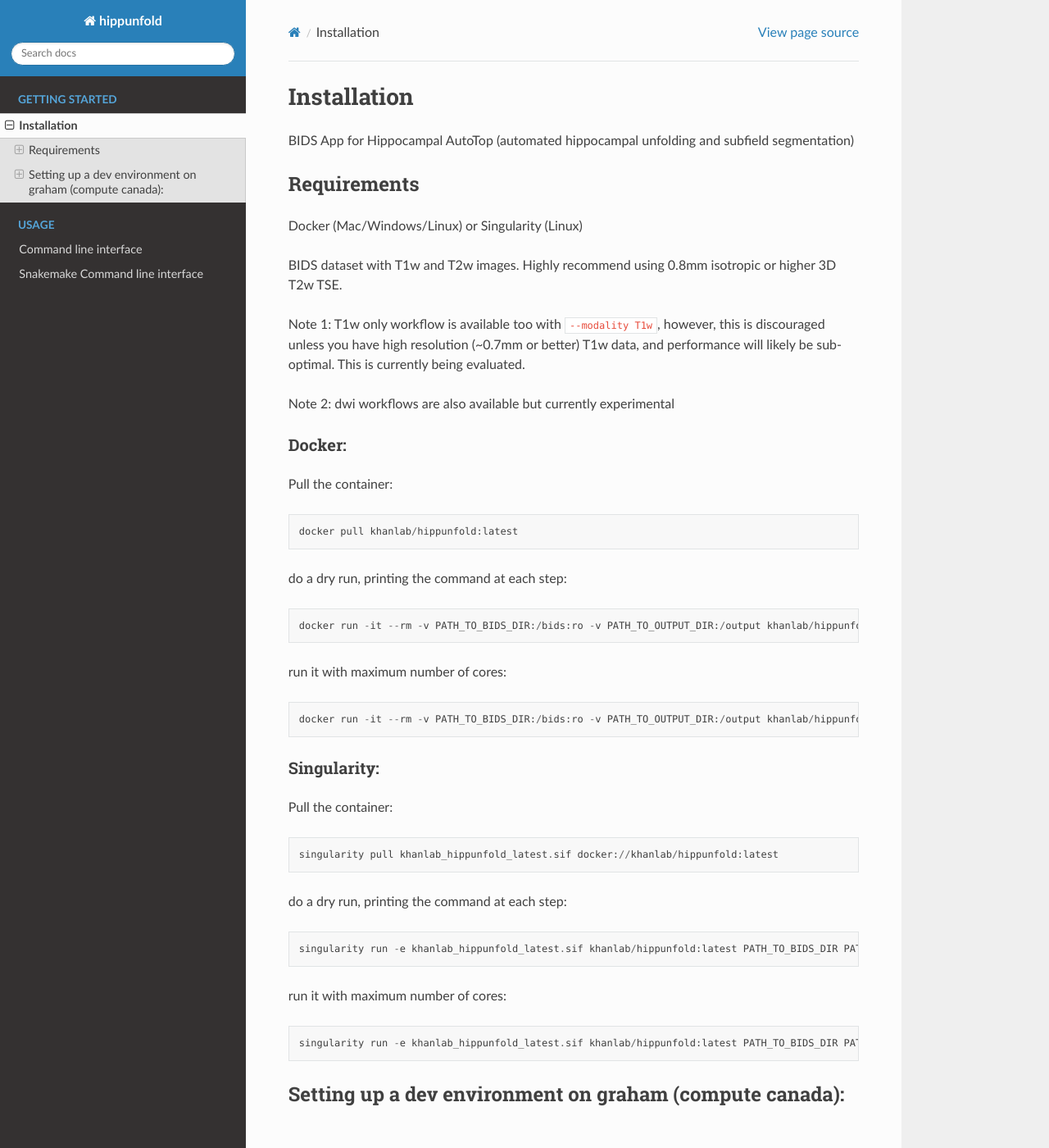
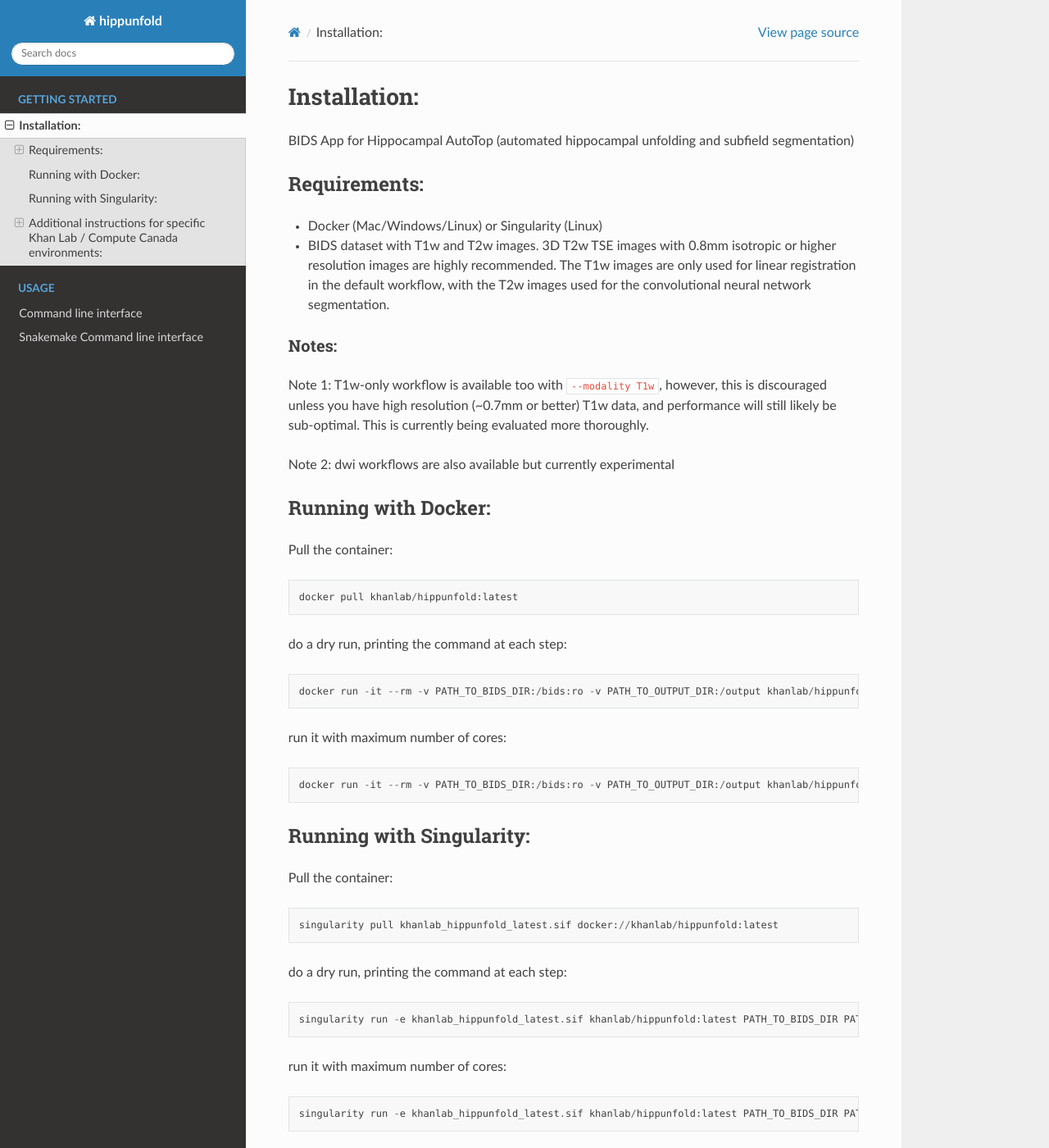
Before and after one commit to mcespedes99/hippunfold, a Sphinx documentation site: the page built from docs/getting_started/installation.rst, in a window 1280 px wide and 1400 px high. Shown: the whole window at 82% size. Built offline with Sphinx 7.4.7 and the Read the Docs theme 2.0.0, drawn with Linux system fonts in a browser that asks for light colours; some of the changed text lies outside the part shown.

Commit message:
updates to docs [skip ci]

```diff
--- a/docs/getting_started/installation.rst
+++ b/docs/getting_started/installation.rst
@@ -1,22 +1,25 @@
-Installation
-============
+Installation:
+=============
 
 BIDS App for Hippocampal AutoTop (automated hippocampal unfolding and subfield segmentation)
 
-Requirements
-------------
+Requirements:
+-------------
 
-Docker (Mac/Windows/Linux) or Singularity (Linux)
+* Docker (Mac/Windows/Linux) or Singularity (Linux)
 
-BIDS dataset with T1w and T2w images. Highly recommend using 0.8mm isotropic or higher 3D T2w TSE.
+* BIDS dataset with T1w and T2w images. 3D T2w TSE images with 0.8mm isotropic or higher resolution images are highly recommended. The T1w images are only used for linear registration in the default workflow, with the T2w images used for the convolutional neural network segmentation.
 
-Note 1: T1w only workflow is available too with ``--modality T1w``\ , however, this is discouraged unless you have high resolution (~0.7mm or better) T1w data, and performance will likely be sub-optimal. This is currently being evaluated.
+Notes:
+^^^^^^
+
+Note 1: T1w-only workflow is available too with ``--modality T1w``\ , however, this is discouraged unless you have high resolution (~0.7mm or better) T1w data, and performance will still likely be sub-optimal. This is currently being evaluated more thoroughly.
 
 Note 2: dwi workflows are also available but currently experimental
 
 
-Docker:
-^^^^^^^
+Running with Docker:
+--------------------
 
 Pull the container::
 
@@ -31,8 +34,8 @@
    docker run -it --rm -v PATH_TO_BIDS_DIR:/bids:ro -v PATH_TO_OUTPUT_DIR:/output khanlab/hippunfold:latest /bids /output participant -p --cores all
 
 
-Singularity:
-^^^^^^^^^^^^
+Running with Singularity:
+-------------------------
 
 Pull the container::
 
@@ -47,11 +50,13 @@
    singularity run -e khanlab_hippunfold_latest.sif khanlab/hippunfold:latest PATH_TO_BIDS_DIR PATH_TO_OUTPUT_DIR participant  -p --cores all
 
 
-Setting up a dev environment on graham (compute canada):
------------------------------
+Additional instructions for specific Khan Lab / Compute Canada environments:
+----------------------------------------------------------------------------
+
+Setting up a dev environment on graham:
+^^^^^^^^^^^^^^^^^^^^^^^^^^^^^^^^^^^^^^^
 
 Here are some instructions to get your python environment set-up on graham to run hippunfold:
-
 
 #. create a virtualenv and activate it::
 
@@ -85,35 +90,27 @@
 
 or if you need a branch, can: ``git checkout <name of branch>``
 
-running on graham:
-^^^^^^^^^^^^^^^^^^
+Running hippunfold jobs on graham:
+^^^^^^^^^^^^^^^^^^^^^^^^^^^^^^^^^^
 
-In an interactive job (for testing):
-
-.. code-block::
+In an interactive job (for testing)::
 
    regularInteractive -n 8
    hippunfold bids_dir out_dir participant --participant_label CC110037 -j 8
 
 
-Submitting a job (for larger cores, more subjects), still single job, but snakemake will parallelize over the 32 cores:
-
-.. code-block::
+Submitting a job (for larger cores, more subjects), still single job, but snakemake will parallelize over the 32 cores::
 
    regularSubmit -j Fat hippunfold bids_dir out_dir participant  -j 32
 
 
-Scaling up to ~hundred subjects (needs cc-slurm snakemake profile installed), submits 1 16core job per subject:
-
-.. code-block::
+Scaling up to ~hundred subjects (needs cc-slurm snakemake profile installed), submits 1 16core job per subject::
 
    hippunfold bids_dir out_dir participant  --profile cc-slurm
 
 
-Scaling up to even more subjects (uses group-components to bundle multiple subjects in each job), 1 32core job for N subjects (e.g. 10):
-
-.. code-block::
+Scaling up to even more subjects (uses group-components to bundle multiple subjects in each job), 1 32core job for N subjects (e.g. 10)::
 
    hippunfold bids_dir out_dir participant  --profile cc-slurm --group-components subj=10
 
-Note this requires `neuroglia-helpers <https://github.com/khanlab/neuroglia-helpers>`_ for regularSubmit or regularInteractive wrappers, and the cc-slurm `cc-slurm <https://github.com/khanlab/cc-slurm>`_ snakemake profile for graham cluster execution with slurm. You can use the same command with any other execution profile to run hippunfold on any cluster or cloud platform supported by snakemake (see https://github.com/snakemake-profiles/doc and https://snakemake.readthedocs.io/en/stable/executing/cloud.html for more details on cluster profiles and cloud execution respectively).
+Note that this requires `neuroglia-helpers <https://github.com/khanlab/neuroglia-helpers>`_ for regularSubmit or regularInteractive wrappers, and the `cc-slurm <https://github.com/khanlab/cc-slurm>`_ snakemake profile for graham cluster execution with slurm. You can use the same command with any other execution profile to run hippunfold on any cluster or cloud platform supported by snakemake (see https://github.com/snakemake-profiles/doc and https://snakemake.readthedocs.io/en/stable/executing/cloud.html for more details on cluster profiles and cloud execution respectively).
```
